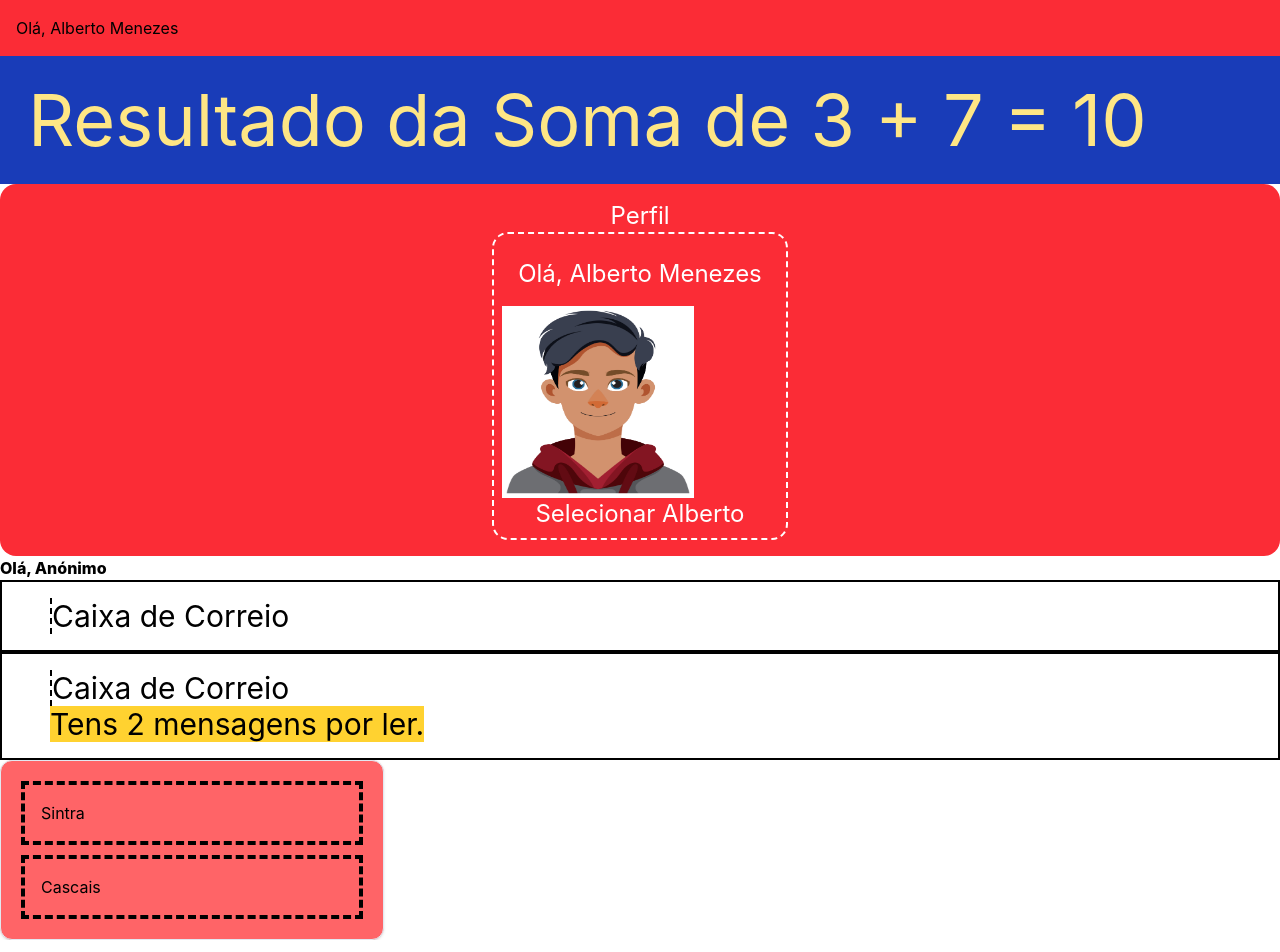
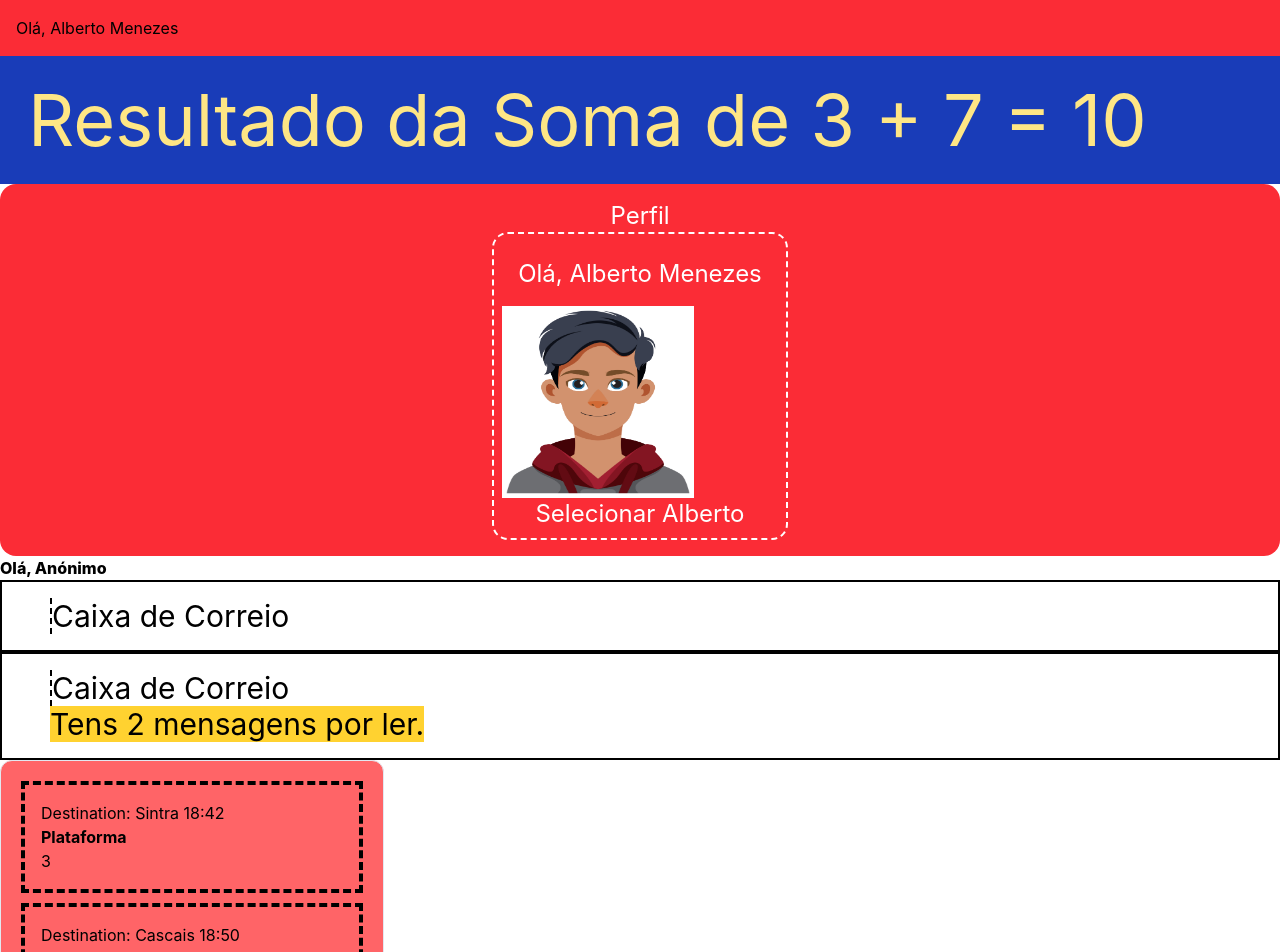
Before and after one commit to leansose/painel-partidas, a React (Vite) app: page / in a window 1280 px wide. Shown: the top 952 px of the page. Built offline with nearby package versions, Linux system fonts and the light colour scheme; some icons are missing.

Commit message:
Update departedList.tsx

```diff
--- a/src/components/departedList.tsx
+++ b/src/components/departedList.tsx
@@ -7,10 +7,12 @@ interface DepartureProps {
 export default function DepartureList({departures}: DepartureProps) {
 
     return (
-        <ul className="flex flex-col gap-2.5 max-w-sm rounded-xl border border-slate-200 bg-red-400 p-5 shadow-sm hover:shadow-md transition-shadow">
+        <ul className="flex flex-col gap-2.5 max-w-sm rounded-xl border border-slate-200 bg-red-400 p-5">
             {departures.map((departure) => (
                 <li className="border-4 border-dashed p-4 drop-shadow-amber-600" key={departure.id}>
-                    {departure.destination}
+                    Destination: {departure.destination} {departure.time}
+                    <p className="font-bold">Plataforma</p>
+                    {departure.platform}
                 </li>
             ))}
         </ul>
```
